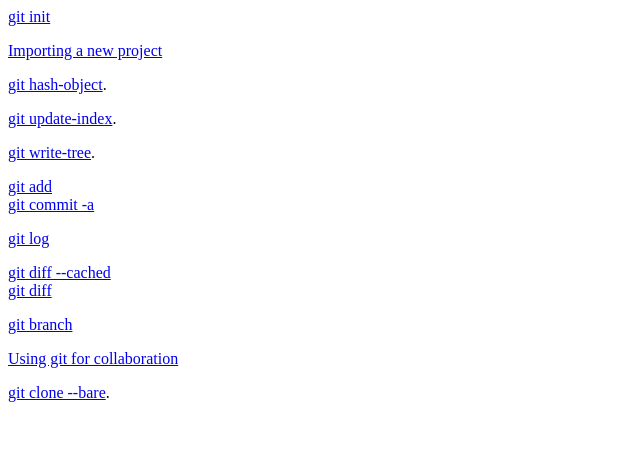
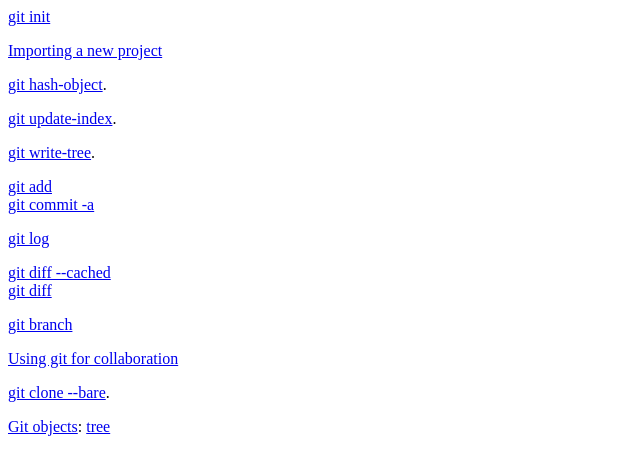
Before and after one commit to ReneNyffenegger/git-internals, a plain HTML site: page index.html in a window 1280 px wide. Shown: the whole page, without its empty margins (0-640 px from the left). Drawn offline with Linux system fonts and the light colour scheme.

Commit message:
+ object_tree

```diff
--- a/index.html
+++ b/index.html
@@ -47,6 +47,8 @@
   <p>
   <a href='clone-bare/index.html'>git clone --bare</a>.
 
+  <p>
+  <a href='http://renenyffenegger.ch/notes/development/version-control-systems/git/objects/index'>Git objects</a>: <a href='objects_tree/index.html'>tree</a>
 
 </body>
 </html>
```
Also changed, not shown: 1 other file.
